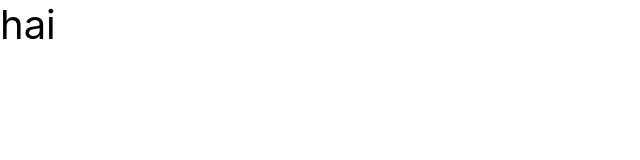
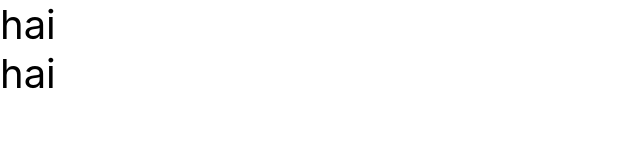
Before and after one commit to Arulraj-a2b/customer_labs, a React (Create React App) app: page / in a window 1280 px wide. Shown: the top 160 px of the page, without its empty margins (0-640 px from the left). Built offline with nearby package versions, Linux system fonts and the light colour scheme.

Commit message:
fix flex style

```diff
--- a/src/module/Dashboard/TopBar.tsx
+++ b/src/module/Dashboard/TopBar.tsx
@@ -1,10 +1,16 @@
-import Text from '../../uikit/Text/Text'
+import Flex from "../../uikit/Flex/Flex";
+import Text from "../../uikit/Text/Text";
 
 const TopBar = () => {
   return (
-    <div>
-      <Text size={40} color='black'>hai</Text>
-    </div>
+    <Flex>
+      <Text size={40} color="black">
+        hai
+      </Text>
+      <Text size={40} color="black">
+        hai
+      </Text>
+    </Flex>
   );
 };
 
--- a/src/uikit/Flex/Flex.tsx
+++ b/src/uikit/Flex/Flex.tsx
@@ -1,11 +1,11 @@
-import { CSSProperties, ReactChild } from "react";
+import { CSSProperties, ReactChild, ReactNode } from "react";
 import classNames from "classnames/bind";
 import styles from "./flex.module.css";
 
 const cx = classNames.bind(styles);
 
 type Props = {
-  children: ReactChild;
+  children: ReactNode;
   row?: boolean;
   column?: boolean;
   className?: string;
@@ -44,10 +44,11 @@ const Flex = ({
   style,
 }: Props) => {
   const textClassName = cx(
+    "commonStyle",
     {
       row,
       center,
-      column: true,
+      column,
       between,
       around,
       top,
--- a/src/uikit/Flex/flex.module.css
+++ b/src/uikit/Flex/flex.module.css
@@ -1,10 +1,13 @@
-.flexAlign-center{
+.flexAlign-center {
   align-items: center;
 }
 .reverse {
   flex-direction: row-reverse;
 }
-
+.commonStyle {
+  flex-direction: column;
+  display: flex;
+}
 .column {
   flex-direction: column;
 }
```
Lines whose indentation alone changed are shown as unchanged.
